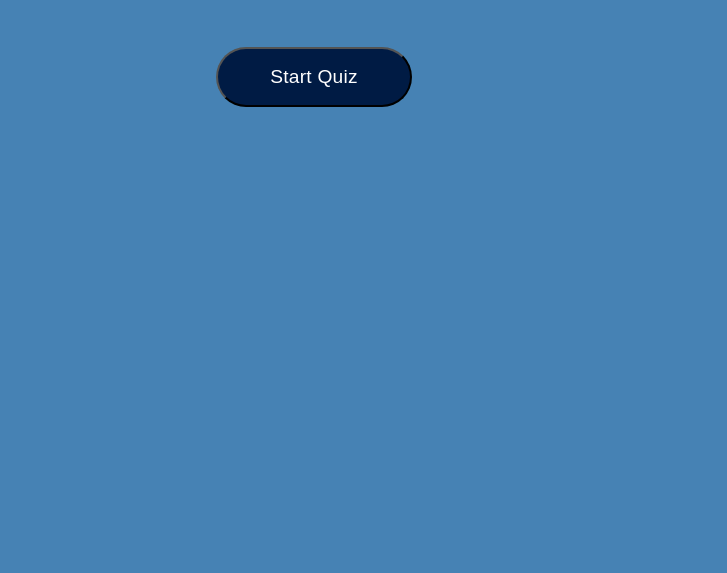
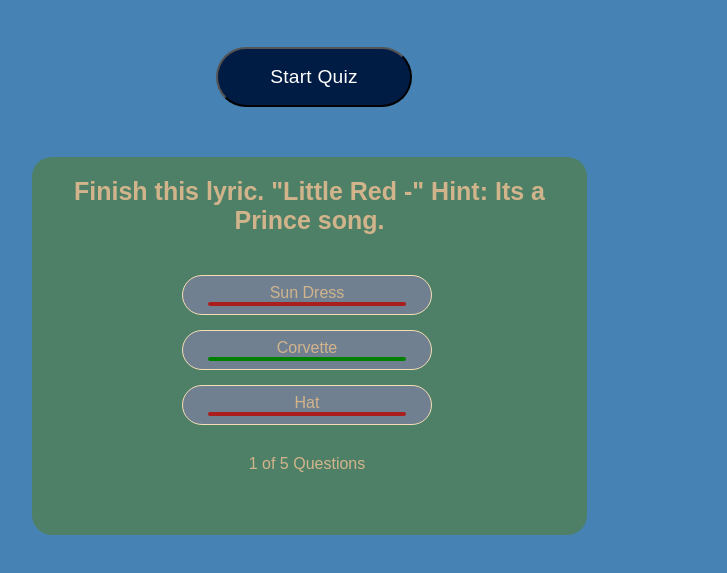
Before and after one commit to JMVT717/Homework4, a plain HTML site: page index.html in a window 1280 px wide. Both pictures are taken after a click on the button "Start Quiz". Shown: the part 149-722 px from the top of the page, without its empty margins (326-1053 px from the left). Drawn offline with Linux system fonts and the light colour scheme.

Commit message:
question pops up when start is clicked

```diff
--- a/Assets/css/style.css
+++ b/Assets/css/style.css
@@ -46,6 +46,10 @@ button {
     margin-top: 50px;
     margin-left: 350px;
     box-shadow: slategray;
+}
+
+.show {
+display: block;
 }
 
 section .que-text {
--- a/Assets/js/script.js
+++ b/Assets/js/script.js
@@ -1,27 +1,31 @@
 let startBttn = document.querySelector("#start-quiz");
 var timeEl = document.querySelector(".timer-sec");
+let box = document.querySelector(".quizBox");
+let option = document.querySelector(".options")
 
 var secondsLeft = 180;
 
 function start (){ //start button
-    // startContainer.setAttribute("class", "hidden");
+    box.classList.add("show")
     setTime()
 
 }
 startBttn.addEventListener("click", start);
 
 function setTime() {
-    // Sets interval in variable
     var timerInterval = setInterval(function() {
       secondsLeft--;
       timeEl.textContent = secondsLeft
 
       if(secondsLeft === 0) {
-        // Stops execution of action at set interval
         clearInterval(timerInterval);
-        // Calls function to create and append image
+
         sendMessage();
       }
 
     }, 1000);
   }
+
+function answer () {
+
+}
```
